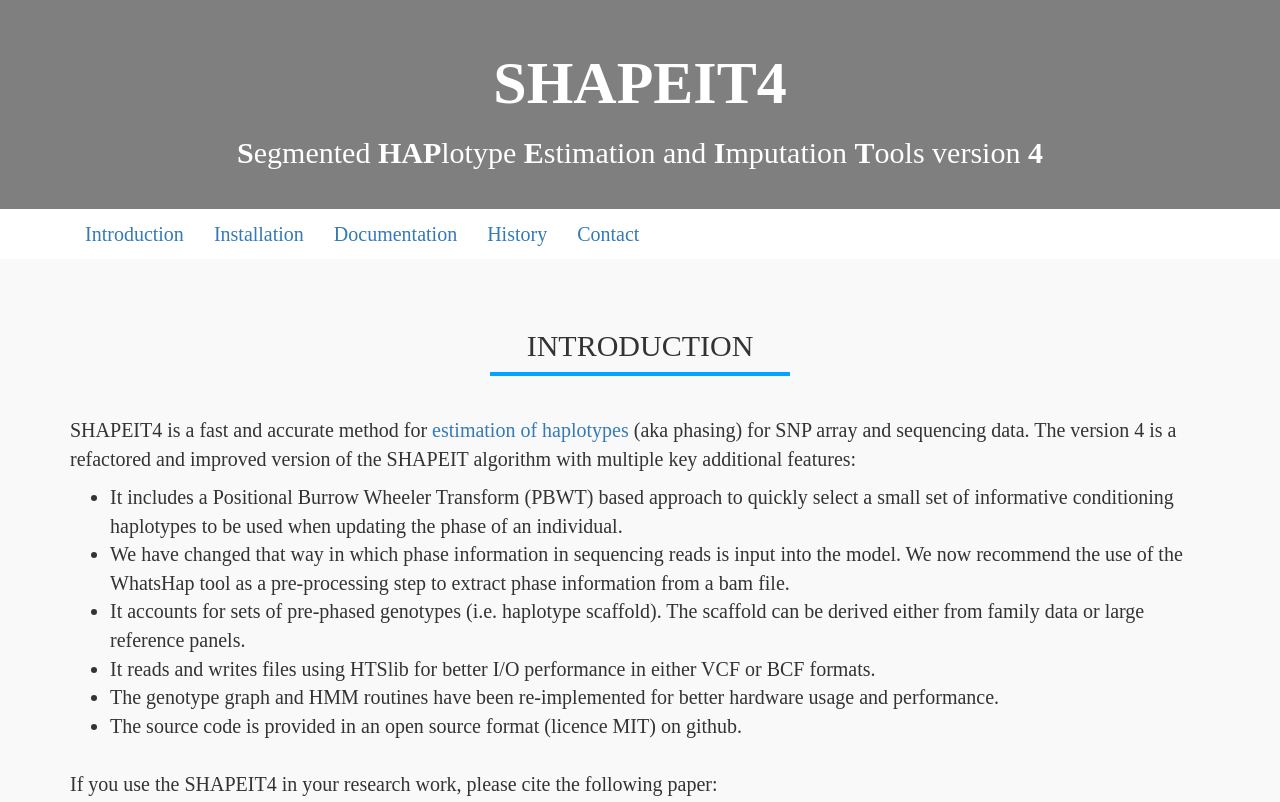
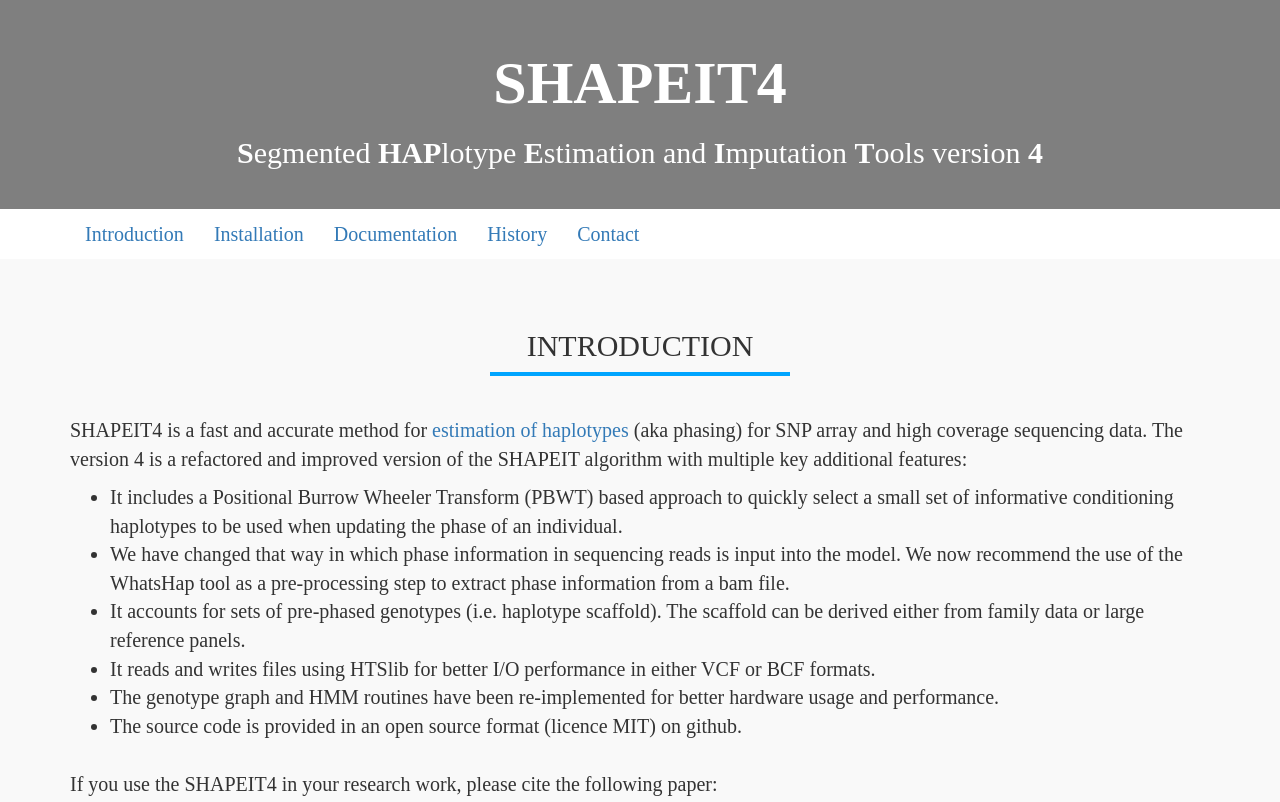
Before and after one commit to odelaneau/shapeit4, a plain HTML site: page docs/index.html in a window 1280 px wide. Shown: the top 802 px of the page. Drawn offline with Linux system fonts and the light colour scheme.

Commit message:
Update index.html
Replace "sequencing data" by "High coverage sequencing data" in webpage

```diff
--- a/docs/index.html
+++ b/docs/index.html
@@ -44,7 +44,7 @@
 	<div class="container">
 		<h1>Introduction</h1>
 		<div class="separator"></div>
-		<p>SHAPEIT4 is a fast and accurate method for <a href="https://en.wikipedia.org/wiki/Haplotype_estimation">estimation of haplotypes</a> (aka phasing) for SNP array and sequencing data. The version 4 is a refactored and improved version of the SHAPEIT algorithm with multiple key additional features:</p>
+		<p>SHAPEIT4 is a fast and accurate method for <a href="https://en.wikipedia.org/wiki/Haplotype_estimation">estimation of haplotypes</a> (aka phasing) for SNP array and high coverage sequencing data. The version 4 is a refactored and improved version of the SHAPEIT algorithm with multiple key additional features:</p>
 		<ul>
 			<li>It includes a Positional Burrow Wheeler Transform (PBWT) based approach to quickly select a small set of informative conditioning haplotypes to be used when updating the phase of an individual.</li>
 			<li>We have changed that way in which phase information in sequencing reads is input into the model. We now recommend the use of the WhatsHap tool as a pre-processing step to extract phase information from a bam file.</li>
```
